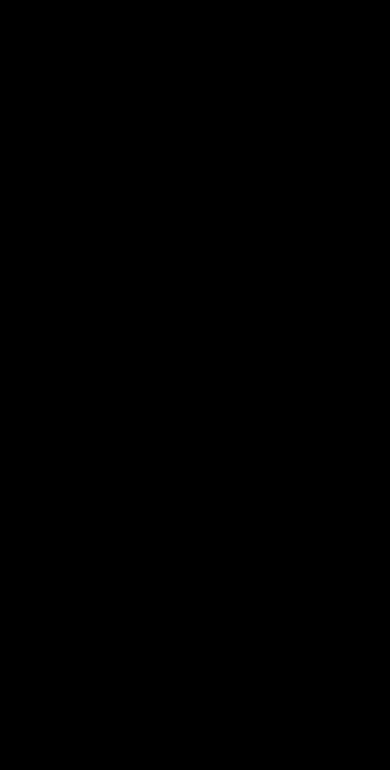
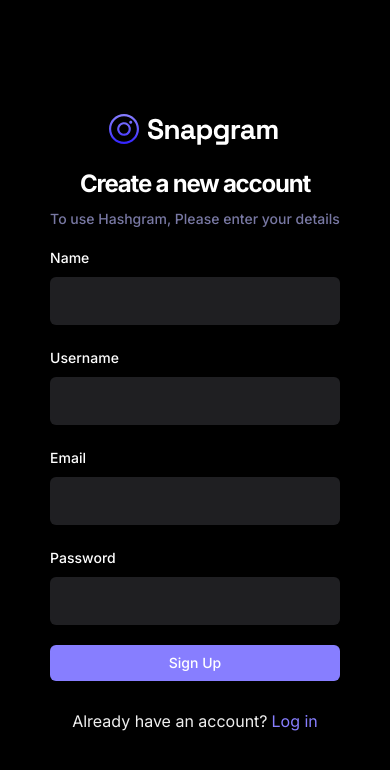
Before and after one commit to faisalalsalih/Hashgram, a React (Vite) app: page /sign-in in a window 390 px wide. Shown: the top 770 px of the page. Built offline with nearby package versions, Linux system fonts and the light colour scheme; no server answers.

Commit message:
SignInForm Completed

```diff
--- a/src/_auth/forms/SigninForm.tsx
+++ b/src/_auth/forms/SigninForm.tsx
@@ -1,11 +1,173 @@
-import React from 'react'
+import * as z from "zod";
+import { useForm } from "react-hook-form";
+import { Link, useNavigate } from "react-router-dom";
+import { zodResolver } from "@hookform/resolvers/zod";
+
+import { Form, FormControl, FormField, FormItem, FormLabel, FormMessage } from "@/components/ui/form";
+import { Input } from "@/components/ui/input";
+import { Button } from "@/components/ui/button";
+import Loader from "@/components/shared/Loader";
+import { useToast } from "@/components/ui/use-toast";
+
+import { useCreateUserAccount, useSignInAccount } from "@/lib/react-query/queriesandMutations";
+import { SignupValidation } from "@/lib/validation";
+import { useUserContext } from "@/context/AuthContext";
 
 const SigninForm = () => {
+  const { toast } = useToast();
+  const navigate = useNavigate();
+
+  // Functions from the context
+  const { checkAuthUser, isLoading: isUserLoading } = useUserContext();
+
+  // Form Structure is here
+  const form = useForm<z.infer<typeof SignupValidation>>({
+    resolver: zodResolver(SignupValidation),
+    defaultValues: {
+      name: "",
+      username: "",
+      email: "",
+      password: "",
+    },
+  });
+
+  // Queries
+  const { mutateAsync: createUserAccount, isLoading: isCreatingAccount } = useCreateUserAccount();
+  const { mutateAsync: signInAccount, isLoading: isSigningInUser } = useSignInAccount();
+
+  // Handler
+  const handleSignup = async (user: z.infer<typeof SignupValidation>) => {
+    try {
+      const newUser = await createUserAccount(user);
+
+      if (!newUser) {
+        toast({ title: "Sign up failed. Please try again.", });
+
+        return;
+      }
+
+      const session = await signInAccount({
+        email: user.email,
+        password: user.password,
+      });
+
+      if (!session) {
+        toast({ title: "Something went wrong. Please login your new account", });
+
+        navigate("/sign-in");
+
+        return;
+      }
+
+      const isLoggedIn = await checkAuthUser();
+
+      if (isLoggedIn) {
+        form.reset();
+
+        navigate("/");
+      } else {
+        toast({ title: "Login failed. Please try again.", });
+
+        return;
+      }
+    } catch (error) {
+      console.log({ error });
+    }
+  };
+
   return (
-    <>
-      <h1 className='text-black'>This is Signin form</h1>
-    </>
-  )
-}
+    <Form {...form}>
+      <div className="sm:w-420 flex-center flex-col">
+        <img src="/assets/images/logo.svg" alt="logo" />
 
-export default SigninForm
+        <h2 className="h3-bold md:h2-bold pt-5 sm:pt-12">
+          Create a new account
+        </h2>
+        <p className="text-light-3 small-medium md:base-regular mt-2">
+          To use Hashgram, Please enter your details
+        </p>
+
+        <form
+          onSubmit={form.handleSubmit(handleSignup)}
+          className="flex flex-col gap-5 w-full mt-4">
+          <FormField
+            control={form.control}
+            name="name"
+            render={({ field }) => (
+              <FormItem>
+                <FormLabel className="shad-form_label">Name</FormLabel>
+                <FormControl>
+                  <Input type="text" className="shad-input" {...field} />
+                </FormControl>
+                <FormMessage />
+              </FormItem>
+            )}
+          />
+
+          <FormField
+            control={form.control}
+            name="username"
+            render={({ field }) => (
+              <FormItem>
+                <FormLabel className="shad-form_label">Username</FormLabel>
+                <FormControl>
+                  <Input type="text" className="shad-input" {...field} />
+                </FormControl>
+                <FormMessage />
+              </FormItem>
+            )}
+          />
+
+          <FormField
+            control={form.control}
+            name="email"
+            render={({ field }) => (
+              <FormItem>
+                <FormLabel className="shad-form_label">Email</FormLabel>
+                <FormControl>
+                  <Input type="text" className="shad-input" {...field} />
+                </FormControl>
+                <FormMessage />
+              </FormItem>
+            )}
+          />
+
+          <FormField
+            control={form.control}
+            name="password"
+            render={({ field }) => (
+              <FormItem>
+                <FormLabel className="shad-form_label">Password</FormLabel>
+                <FormControl>
+                  <Input type="password" className="shad-input" {...field} />
+                </FormControl>
+                <FormMessage />
+              </FormItem>
+            )}
+          />
+
+          <Button type="submit" className="shad-button_primary">
+            {isCreatingAccount || isSigningInUser || isUserLoading ? (
+              <div className="flex-center gap-2">
+                <Loader /> Loading...
+              </div>
+            ) : (
+              "Sign Up"
+            )}
+          </Button>
+
+          <p className="text-small-regular text-light-2 text-center mt-2">
+            Already have an account?
+            <Link
+              to="/sign-in"
+              className="text-primary-500 text-small-semibold ml-1">
+              Log in
+            </Link>
+          </p>
+        </form>
+      </div>
+    </Form>
+  );
+};
+
+export default SigninForm;
--- a/src/context/AuthContext.tsx
+++ b/src/context/AuthContext.tsx
@@ -72,9 +72,8 @@
 
 
     useEffect(() => {
-        // localStorage.getItem('cookieFallback') === null
-        if(localStorage.getItem('cookieFallback') === '[]')
-            // navigate('/sign-in');
+        if(localStorage.getItem('cookieFallback') === '[]' || localStorage.getItem('cookieFallback') === null)
+            navigate('/sign-in');
         checkAuthUser();
     }, [])
 
```
